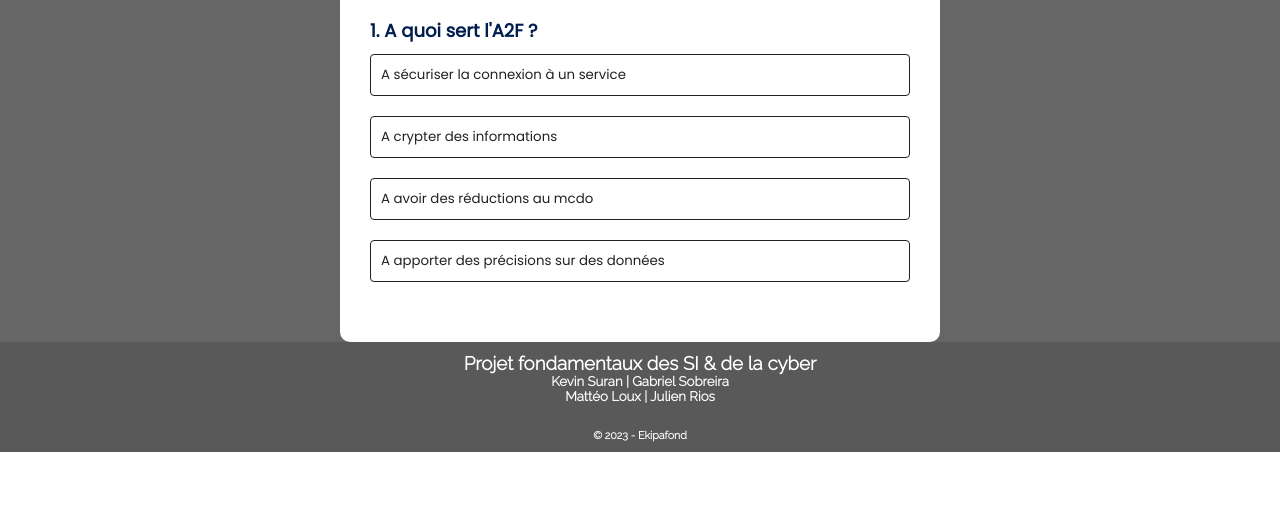
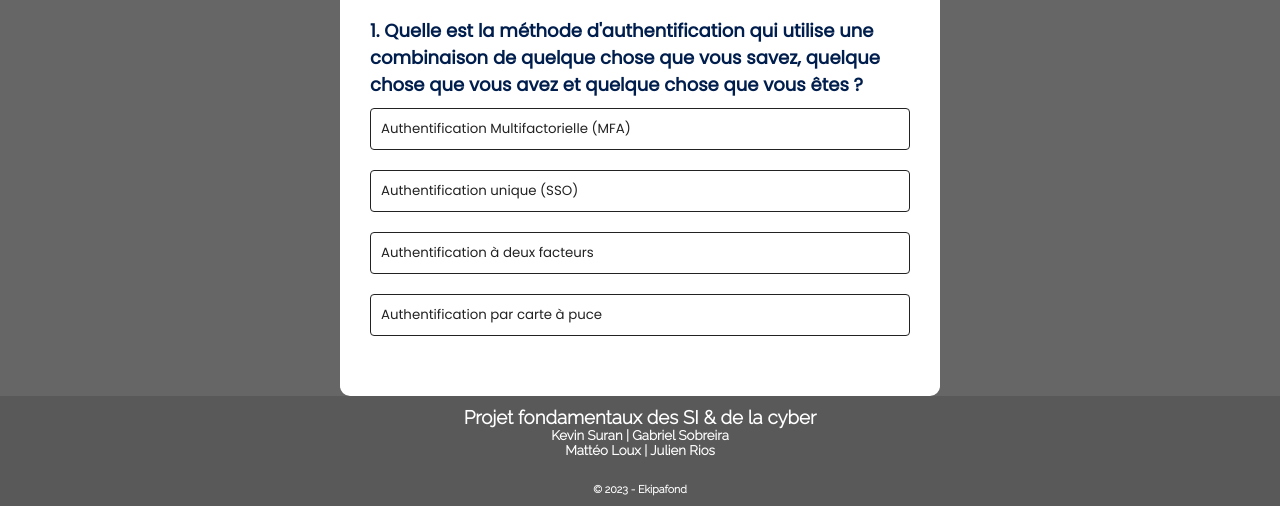
Before and after one commit to MatteoLoux/Site-ekipafond-projet, a plain HTML site: page quiz3.html in a window 1280 px wide. Shown: the part 375-881 px from the top of the page. Before the commit the page ends 827 px from the top, so only its background shows below. Drawn offline with Linux system fonts and the light colour scheme.

Commit message:
site final

```diff
--- a/script3.js
+++ b/script3.js
@@ -1,47 +1,47 @@
 const questions = [
     {
-        question: "A quoi sert l'A2F ?",
+        question: "Quelle est la méthode d'authentification qui utilise une combinaison de quelque chose que vous savez, quelque chose que vous avez et quelque chose que vous êtes ?",
         answers: [
-            { text: "A sécuriser la connexion à un service", correct: true},
-            { text: "A crypter des informations", correct: false},
-            { text: "A avoir des réductions au mcdo", correct: false},
-            { text: "A apporter des précisions sur des données", correct: false},
+            { text: "Authentification Multifactorielle (MFA)", correct: true},
+            { text: "Authentification unique (SSO)", correct: false},
+            { text: "Authentification à deux facteurs", correct: false},
+            { text: "Authentification par carte à puce", correct: false},
         ]
     },
     {
-        question: "Quelles pratiques ne sont pas des Cyberattaques ?",
+        question: " Quel type d’attaque consiste à rediriger le trafic vers un site frauduleux ?",
         answers: [
-            { text: "Brute force", correct: false},
-            { text: "Malware", correct: false},
-            { text: "BlackList", correct: true},
-            { text: "Intrusion", correct: false},
+            { text: "Fishing", correct: false},
+            { text: "Social Engineering", correct: false},
+            { text: "Pharming", correct: true},
+            { text: "Spoofing", correct: false},
         ]
     },
     {
-        question: "Quel mot de passe est le plus sécurisé ?",
+        question: " Quel protocole de chiffrement est généralement utilisé pour sécuriser les connexions Web (HTTPS) ?",
         answers: [
-            { text: "Au moins 10 caractères avec des caractères spéciaux et des chiffres", correct: true},
-            { text: "Ma date de naissance", correct: false},
-            { text: "Une suite de lettres ou de nombres", correct: false},
-            { text: "Le prénom de mon père", correct: false},
+            { text: "TLS/SSL", correct: true},
+            { text: "MD5", correct: false},
+            { text: "DES", correct: false},
+            { text: "RSA", correct: false},
         ]
     },
     {
-        question: "Est-il risqué d’utiliser un Wi-Fi public gratuit ?",
+        question: "Quelle technique de cryptographie est souvent utilisée pour garantir l'intégrité des données en ajoutant une empreinte numérique à un message ??",
         answers: [
-            { text: "Ça dépend du téléphone", correct: false},
-            { text: "Oui!", correct: true},
-            { text: "Pas du tout, sinon on appellerait ça un non-fi", correct: false},
-            { text: "Ça dépend de l’endroit", correct: false},
+            { text: " AES (Advanced Encryption Standard)", correct: false},
+            { text: "SHA-256 (Secure Hash Algorithm 256 bits)", correct: true},
+            { text: "RSA (Rivest-Shamir-Adleman)", correct: false},
+            { text: "HMAC (Hash-based Message Authentication Code)", correct: false},
         ]
     },
     {
-        question: "Quel outil nous permet de nous sécurisé sur internet ?",
+        question: " A quoi servent les clés publique et privée dans le RSA ?",
         answers: [
-            { text: "Un ordinateur puissant", correct: false},
-            { text: "Il faut sécuriser avec le cadenas ", correct: false},
-            { text: "Un URL", correct: false},
-            { text: "Un VPN", correct: true},
+            { text: "Permet d’ouvrir des ports", correct: false},
+            { text: "Permet de contrôler un réseau. ", correct: false},
+            { text: "Permet de shutdown un ordinateur.	", correct: false},
+            { text: "Permet d’assurer la confidentialité et l'authenticité des communications.", correct: true},
         ]
     }
 ];
```
Also changed, not shown: index2.html (+3 -2 lines), index3.html (+29 -16 lines).
